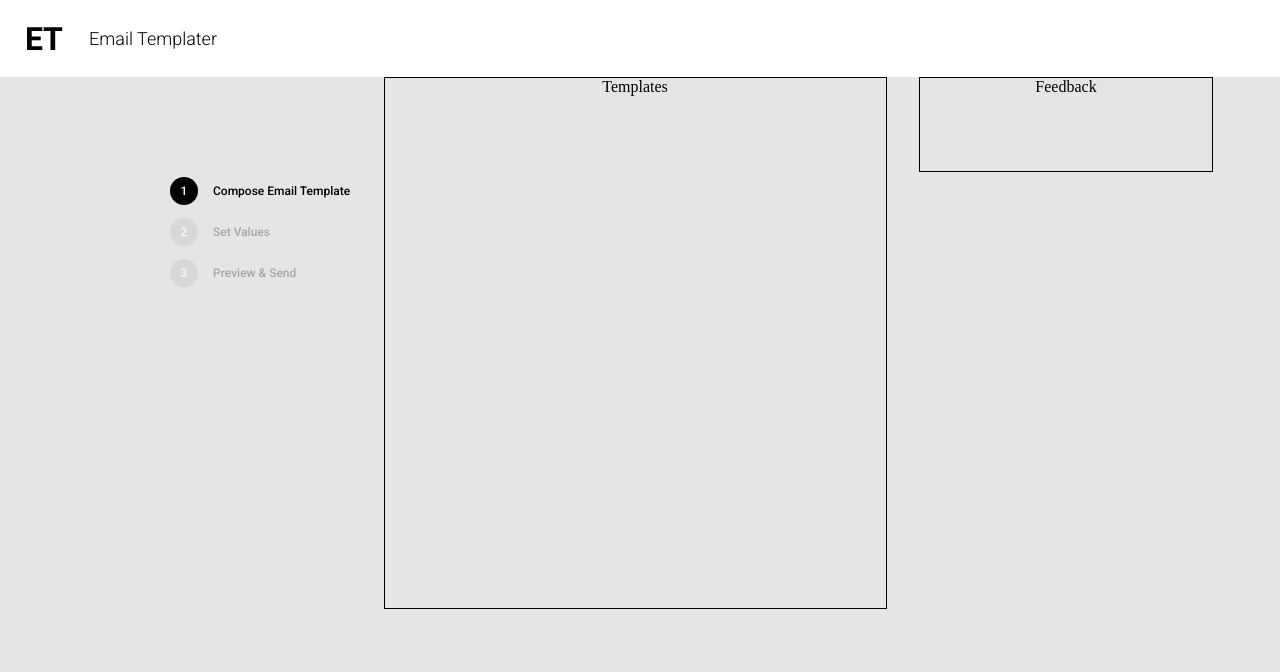
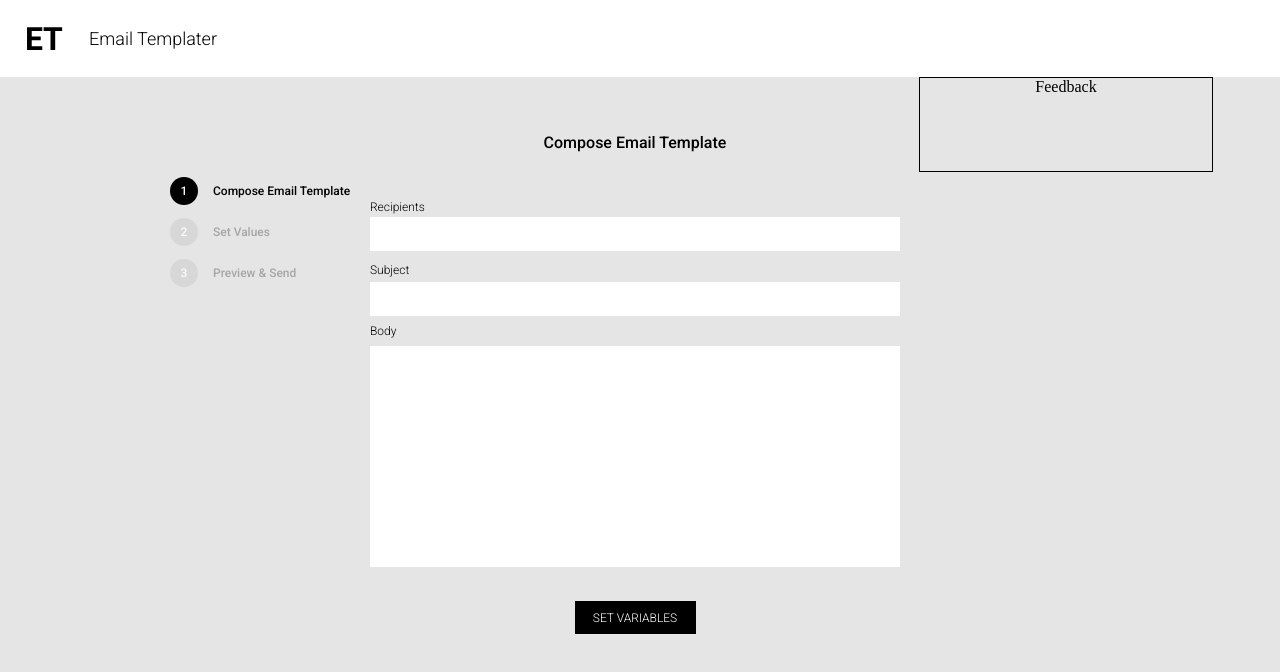
Before and after one commit to Sasha-Krasnoshchokov/email_template, a React (Create React App) app: page / in a window 1280 px wide. Shown: the top 672 px of the page. Built offline with nearby package versions, Linux system fonts and the light colour scheme.

Commit message:
Firts page

```diff
--- a/public/index.html
+++ b/public/index.html
@@ -2,7 +2,7 @@
 <html lang="en">
   <head>
     <meta charset="utf-8" />
-    <link rel="icon" href="%PUBLIC_URL%/favicon.ico" />
+    <link rel="icon" href="%PUBLIC_URL%/favicon.png" />
     <meta name="viewport" content="width=device-width, initial-scale=1" />
     <link rel="preconnect" href="https://fonts.googleapis.com">
     <link href="https://fonts.googleapis.com/css2?family=Roboto:wght@300;400;500;700&display=swap" rel="stylesheet">
--- a/src/components/Header/Header.js
+++ b/src/components/Header/Header.js
@@ -11,7 +11,7 @@ export function Header() {
             <div className="header__logo-part2" />
         </a>
 
-        <p className="header__title">Email Templater</p>
+        <h1 className="header__title">Email Templater</h1>
       </section>
 
       </header>
--- a/src/components/Main/Menu/Menu.js
+++ b/src/components/Main/Menu/Menu.js
@@ -2,27 +2,7 @@ import { useState } from 'react';
 import classnames from 'classnames';
 
 import './Menu.scss';
-
-const defaultMenuList = [
-  {
-    id: 1,
-    title: 'Compose Email Template',
-    active: true,
-    X: 1,
-  },
-  {
-    id: 2,
-    title: 'Set Values',
-    active: false,
-    x: 1,
-  },
-  {
-    id: 3,
-    title: 'Preview & Send',
-    active: false,
-    x: 1,
-  },
-];
+import { defaultMenuList } from '../../../utils/defaultMenuList';
 
 export function Menu() {
   const [menuList, setMenuList] = useState(defaultMenuList);
--- a/src/components/Main/Menu/Menu.scss
+++ b/src/components/Main/Menu/Menu.scss
@@ -15,7 +15,7 @@
     @extend %display-flex-aic;
 
     &-title {
-      @extend %roboto-light-12;
+      @extend %roboto-semi-bold-12;
       color: $menu-text-color;
     }
 
@@ -38,7 +38,7 @@
     background-color: $menu-counter-backgroung;
 
     &-text {
-      @extend %roboto-light-12;
+      @extend %roboto-semi-bold-12;
       color: $menu-counter-text;
     }
 
--- /dev/null
+++ b/src/components/Main/Templates/ComposeEmail/ComposeEmail.jsx
@@ -0,0 +1,66 @@
+import { useState } from 'react';
+import './ComposeEmail.scss';
+
+const defaultTemplate = {
+  recipients: '',
+  subject: '',
+  body: '',
+};
+
+export function ComposeEmail() {
+  const [template, setTemplate] = useState(defaultTemplate);
+
+  return (
+    <>
+      <div className="composeEmail">
+
+        <h2 className="composeEmail__title">
+          Compose Email Template
+        </h2>
+
+        <form className="composeEmail__form">
+          <label
+            className="composeEmail__label composeEmail__label-recipients"
+            htmlFor="recipients"
+          >
+            Recipients
+          </label>
+          <input
+            className="composeEmail__input composeEmail__input-recipients"
+            id="recipients"
+          />
+
+          <label
+            className="composeEmail__label composeEmail__label-subject"
+            htmlFor="subject"
+          >
+            Subject
+          </label>
+          <input
+            className="composeEmail__input composeEmail__input-subject"
+            id="subject"
+          />
+
+          <label
+            className="composeEmail__label composeEmail__label-body"
+            htmlFor="body"
+          >
+            Body
+          </label>
+          <textarea
+            className="composeEmail__input composeEmail__input-body"
+            id="body"
+          />
+
+          <button
+            onClick={() => console.log(1)}
+            className="composeEmail__button" type="button"
+          >
+            SET VARIABLES
+          </button>
+        </form>
+
+      </div>
+    </>
+  );
+}
--- /dev/null
+++ b/src/components/Main/Templates/ComposeEmail/ComposeEmail.scss
@@ -0,0 +1,72 @@
+@import '../../../../styles/styles.scss';
+
+.composeEmail {
+  margin-top: 56px;
+  width: 100%;
+  height: 100%;
+
+  &__title {
+    @extend %roboto-semi-bold-16;
+    margin-bottom: 48px;
+  }
+
+  &__form {
+    align-items: start;
+  }
+
+  &__label {
+    display: flex;
+    flex-direction: column;
+    align-items: start;
+    @extend %roboto-semi-light-12;
+    color: $dark-primary;
+
+    &-recipients {
+      margin-bottom: 3px;
+    }
+    &-subject {
+      margin-bottom: 5px;
+    }
+    &-body {
+      margin-bottom: 8px;
+    }
+  }
+
+  &__input {
+    @extend %roboto-regular-12;
+    box-sizing: border-box;
+    padding: 10px 8px;
+    width: 100%;
+    height: 34px;
+    color: $dark-primary;
+
+    &-recipients {
+      margin-bottom: 12px;
+    }
+    &-subject {
+      margin-bottom: 8px;
+    }
+
+    &-body {
+      @extend %roboto-regular-16;
+      height: 221px;
+      margin-bottom: 30px;
+      text-align: left;
+      background-color: $bgc-secondary;
+      box-sizing: border-box;
+      resize: none;
+    }
+  }
+
+  &__button {
+    @extend %roboto-semi-light-12;
+    width: 121px;
+    height: 33px;
+    color: $bgc-secondary;
+    background-color: $dark-primary;
+
+    &:hover {
+      cursor: pointer;
+    }
+  }
+}
--- a/src/components/Main/Templates/Templates.js
+++ b/src/components/Main/Templates/Templates.js
@@ -1,13 +1,15 @@
+import { ComposeEmail } from './ComposeEmail/ComposeEmail';
+
 import './Templates.scss';
 
 export function Templates() {
   return (
     <>
-      <main className="templates">
+      <div className="templates">
 
-        <p>Templates</p>
+        <ComposeEmail />
 
-      </main>
+      </div>
     </>
   );
 }
--- a/src/components/Main/Templates/Templates.scss
+++ b/src/components/Main/Templates/Templates.scss
@@ -1,7 +1,6 @@
 @import '../../../styles/styles.scss';
 
 .templates {
-  width: 501px;
-  height: 530px;
-  border: 1px solid;
+  width: 530px;
+  height: 501px;
 }
--- a/src/styles/_typography.scss
+++ b/src/styles/_typography.scss
@@ -1,17 +1,46 @@
 $font-family-roboto: 'Roboto', sans-serif;
 
 $font-size-12: 12px;
+$font-size-16: 16px;
 $font-size-18: 18px;
 
 $font-weight-light: 300;
 $font-weight-regular: 400;
 $font-weight-semi-bold: 500;
 
-%roboto-light-12 {
+%roboto-semi-light-12 {
+  font-family: $font-family-roboto;
+  font-size: $font-size-12;
+  font-weight: $font-weight-light;
+  line-height: 14px;
+}
+
+%roboto-regular-12 {
+  font-family: $font-family-roboto;
+  font-size: $font-size-12;
+  font-weight: $font-weight-regular;
+  line-height: 14px;
+}
+
+%roboto-semi-bold-12 {
   font-family: $font-family-roboto;
   font-size: $font-size-12;
   font-weight: $font-weight-semi-bold;
   line-height: 14px;
+}
+
+%roboto-regular-16 {
+  font-family: $font-family-roboto;
+  font-size: $font-size-16;
+  font-weight: $font-weight-regular;
+  line-height: 19px;
+}
+
+%roboto-semi-bold-16 {
+  font-family: $font-family-roboto;
+  font-size: $font-size-16;
+  font-weight: $font-weight-semi-bold;
+  line-height: 19px;
 }
 
 %roboto-light-18 {
--- /dev/null
+++ b/src/utils/defaultMenuList.js
@@ -0,0 +1,20 @@
+export const defaultMenuList = [
+  {
+    id: 1,
+    title: 'Compose Email Template',
+    active: true,
+    X: 1,
+  },
+  {
+    id: 2,
+    title: 'Set Values',
+    active: false,
+    x: 1,
+  },
+  {
+    id: 3,
+    title: 'Preview & Send',
+    active: false,
+    x: 1,
+  },
+];
```
Also changed, not shown: public/favicon.png (added), 1 other file (tests, documents, lock files or other folders).
